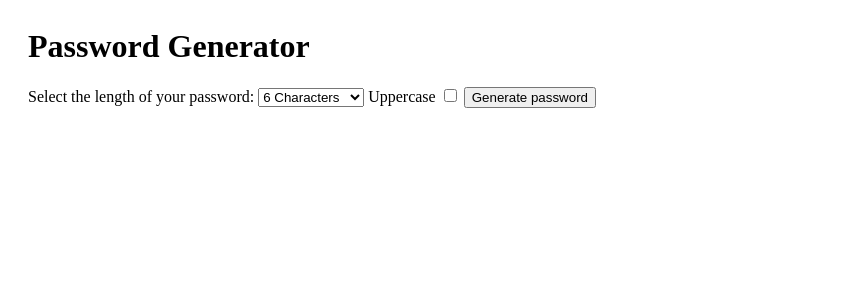
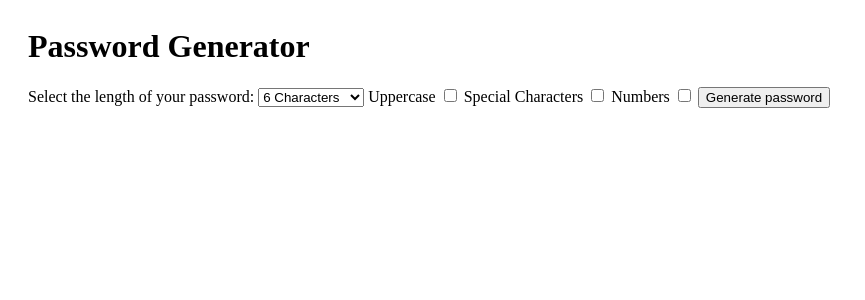
Before and after one commit to IASV/django-password-generator, a Django app: page / in a window 1280 px wide. Shown: the top 300 px of the page, without its empty margins (0-865 px from the left). Run offline with Django 4.2, Linux system fonts and the light colour scheme.

Commit message:
numbers and special characters added

```diff
--- a/django_password_generator/urls.py
+++ b/django_password_generator/urls.py
@@ -21,5 +21,5 @@ urlpatterns = [
     # path('admin/', admin.site.urls),
     path('about', views.about),
     path('', views.home),
-    path('generate', views.generate),
+    path('generate', views.generate, name='password'),
 ]
--- a/generator/templates/generator/home.html
+++ b/generator/templates/generator/home.html
@@ -23,7 +23,13 @@
     </select>
 
     <label for="uppercase">Uppercase</label>
-    <input type="checkbox" name="uppdercase", id="uppercase">
+    <input type="checkbox" name="uppercase", id="uppercase">
+
+    <label for="special">Special Characters</label>
+    <input type="checkbox" name="special", id="special">
+
+    <label for="numbers">Numbers</label>
+    <input type="checkbox" name="numbers", id="numbers">
 
     <button>Generate password</button>
 
--- a/generator/templates/generator/password.html
+++ b/generator/templates/generator/password.html
@@ -7,3 +7,5 @@
 
 
 <h1>password</h1>
+
+{{password}}
--- a/generator/views.py
+++ b/generator/views.py
@@ -1,5 +1,6 @@
 from django.shortcuts import render
 # from django.http import HttpResponse
+from random import choice
 
 # Create your views here.
 def about(request):
@@ -9,4 +10,19 @@ def home(reqeust):
     return render(reqeust, 'generator/home.html')
 
 def generate(request):
-    return render(request, 'generator/password.html')
+
+    characters = list('abcdefghijklmnopqrstuvwxyz')
+    generated_password = ''
+    length = int(request.GET.get('lenght'))
+
+    if request.GET.get('uppercase'):
+        characters.extend(list('ABCDEFGHIJKLMNOPQRSTUVWXYZ'))
+    if request.GET.get('special'):
+        characters.extend(list('!@#$%^&*()'))
+    if request.GET.get('numbers'):
+        characters.extend(list('0123456789'))
+
+    for x in range(length):
+        generated_password += choice(characters)
+
+    return render(request, 'generator/password.html', {'password': generated_password})
```
